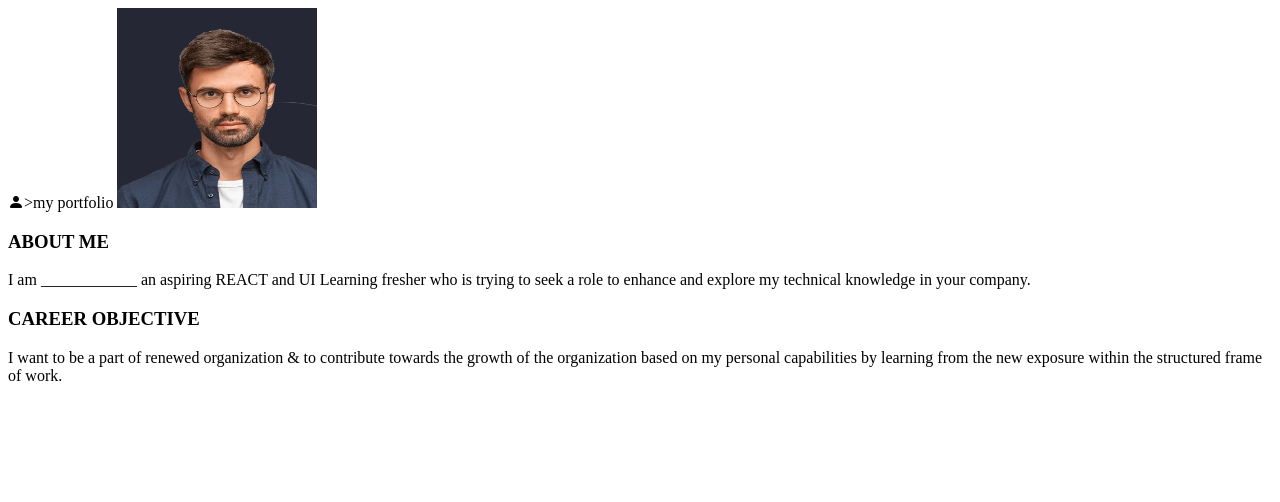
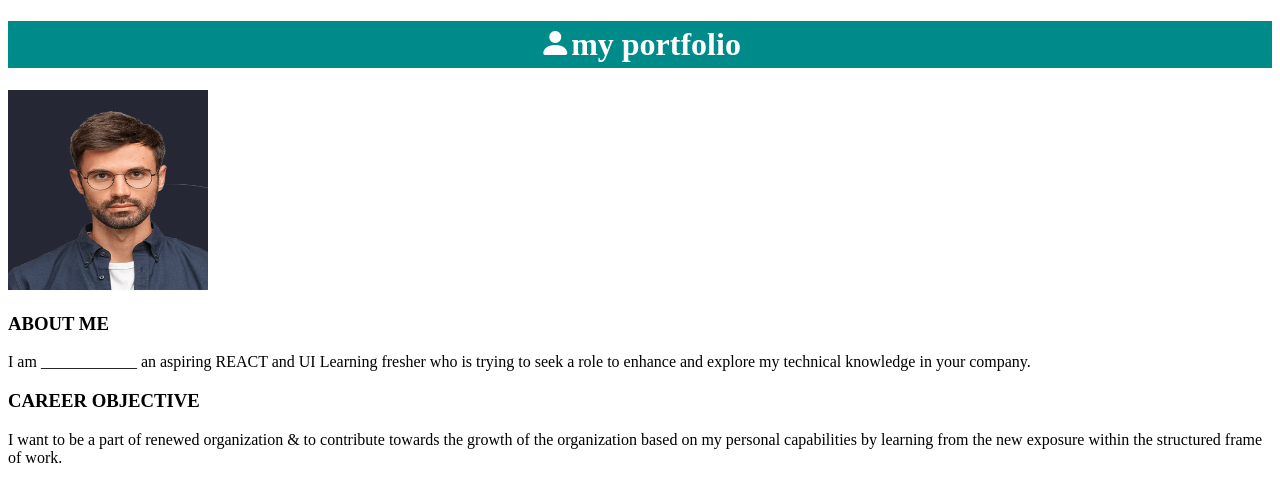
Before and after one commit to BULUNAHAK/ui-portfolio, a website: page index.html in a window 1280 px wide. Drawn offline with nearby package versions, Linux system fonts and the light colour scheme.

Commit message:
Update index.html

```diff
--- a/index.html
+++ b/index.html
@@ -9,7 +9,7 @@
     <link rel="stylesheet" href="https://cdn.jsdelivr.net/npm/bootstrap-icons@1.10.3/font/bootstrap-icons.css">
 </head>
 <body>
-    <h1<span class="bi bi-person-fill"></span>>my portfolio</h1>
+    <h1><span class="bi bi-person-fill"></span>my portfolio</h1>
     <img src="public/images/developer.png" width="200" height="200">
     <h3>ABOUT ME</h3>
     <p>I am ____________ an aspiring REACT and UI Learning fresher who is trying to seek a
```
